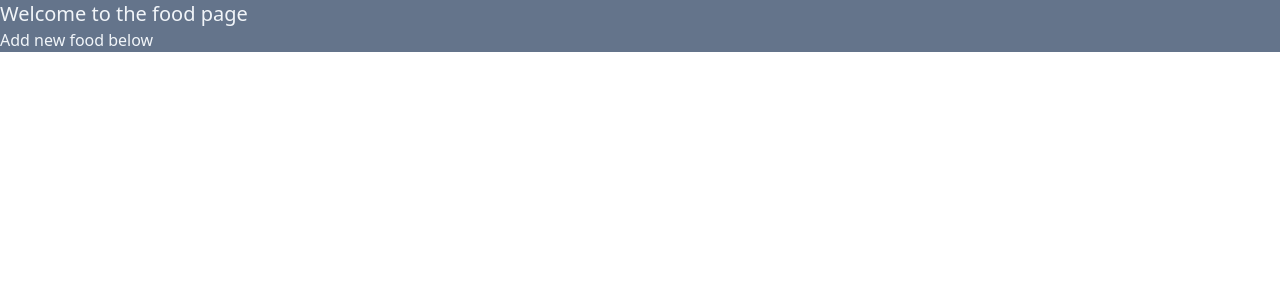
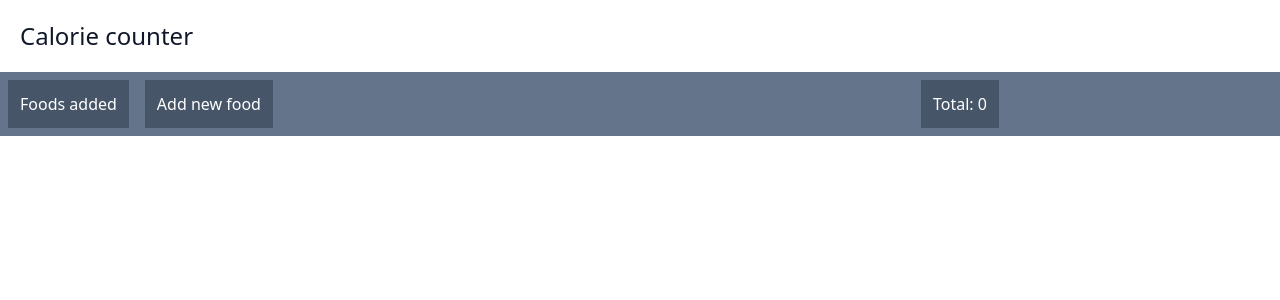
Before and after one commit to Sketchy-C/Calorie-tracker, a Django app: page / in a window 1280 px wide. Shown: the top 300 px of the page. Run offline with Django 5.2, Linux system fonts and the light colour scheme; data that the repository does not hold is empty; some libraries are stand-ins or nearby versions.

Commit message:
new commits

```diff
--- a/my_app/templates/base.html
+++ b/my_app/templates/base.html
@@ -1,16 +1,32 @@
 <!DOCTYPE html>
 <html lang="en">
-<head>
-    <meta charset="UTF-8">
-    <meta name="viewport" content="width=device-width, initial-scale=1.0">
-    <title> {% block title %}base{% endblock %} </title>
+  <head>
+    <meta charset="UTF-8" />
+    <meta name="viewport" content="width=device-width, initial-scale=1.0" />
+    <title>{% block title %}base{% endblock %}</title>
     <script src="https://cdn.tailwindcss.com"></script>
+  </head>
+  <body>
+    <div class="">
+      <h1 class="text-slate-900 text-2xl p-5">Calorie counter</h1>
+    </div>
+    <nav class="bg-slate-500 list-none text-white flex">
+      <a href="{% url 'index' %}"
+        ><button class="p-3 m-2 bg-slate-600 hover:bg-slate-400">
+          Foods added
+        </button></a
+      >
+      <a href="{% url 'addfood' %}"
+        ><button class="p-3 m-2 bg-slate-600 hover:bg-slate-400">
+          Add new food
+        </button></a
+      >
 
-</head>
-<body>
-    {% block content %}
+      <p class="p-3 ml-[50%] m-2 bg-slate-600 hover:bg-slate-500 ">
+        Total: {{total_cal}}
+      </p>
+    </nav>
 
-    {% endblock %}
-
-</body>
+    {% block content %} {% endblock %}
+  </body>
 </html>
--- a/my_app/templates/index.html
+++ b/my_app/templates/index.html
@@ -2,21 +2,12 @@
 {% block title %}Home Page{% endblock %}
 
 {% block content %}
-<div class="bg-slate-500 ">
-    <h1 class="text-slate-100 text-xl">Welcome to the food page</h1>
-    <p class="text-slate-100 text-l">Add new food below</p>
-</div>
-    <!-- <input type="text" placeholder="Add food..." class="bg-gray-200 m-2 p-2 rounded-xl">
-    <input type="number" placeholder="Add calorie..." class="bg-gray-200 m-2 p-2 rounded-xl">
-    <button class="p-2 bg-green-100 rounded-xl hover:bg-green-300">➕</button> -->
     {% for food in foods %}
     <li class="list-none p-2 m-2 bg-slate-200  rounded-xl hover:bg-slate-300 ">
-        <div class="justify-center">
+        <div class="justify-center p-2">
             <strong class="p-auto rounded-xl">{{food.title}}</strong> : {{ food.calories }} calories
-            <button class="p-2 bg-red-100 rounded-xl hover:bg-red-300">🗑️</button>
-
+            <a class="p-2 bg-red-100 rounded-xl hover:bg-red-300" href="{% url 'delete_food' food.id %}" >🗑️</a>
         </div>
-
     </li>
     {% endfor %}
 
--- a/my_app/urls.py
+++ b/my_app/urls.py
@@ -2,5 +2,8 @@ from django.urls import path
 from . import views
 
 urlpatterns = [
-    path('',views.index,name='index')
+    path('',views.index,name='index'),
+    path('addfood/',views.addfood,name='addfood'),
+    path('delete/<int:food_id>/',views.delete_food,name ='delete_food')
+
 ]
--- a/my_app/views.py
+++ b/my_app/views.py
@@ -1,6 +1,29 @@
-from django.shortcuts import render
+from django.shortcuts import render, redirect,get_object_or_404
 from django.http import HttpResponse
 from . models import Food
+from .forms import addFood
+from django.contrib import messages
+
 def index(request):
     foods = Food.objects.all()
-    return render(request, 'index.html',{'foods':foods})
+    total_cal = sum(food.calories for food in foods)
+
+    return render(request, 'index.html',{'foods':foods, 'total_cal':total_cal})
+
+def addfood(request):
+    if request.method == 'POST':
+        form = addFood(request.POST)
+        if form.is_valid():
+            food = form.save()
+            messages.success(request,'Food post created successfully!')
+            return redirect('index')
+    else:
+        form = addFood()
+    return render(request, 'form.html',{
+        'form': form,
+    })
+
+def delete_food(request, food_id):
+    food = get_object_or_404(Food,id=food_id)
+    food.delete()
+    return redirect('index')
```
Also changed, not shown: my_app/forms.py (added, +15 -0 lines), my_app/templates/form.html (added, +22 -0 lines), my_app/models.py (line endings or trailing spaces).
